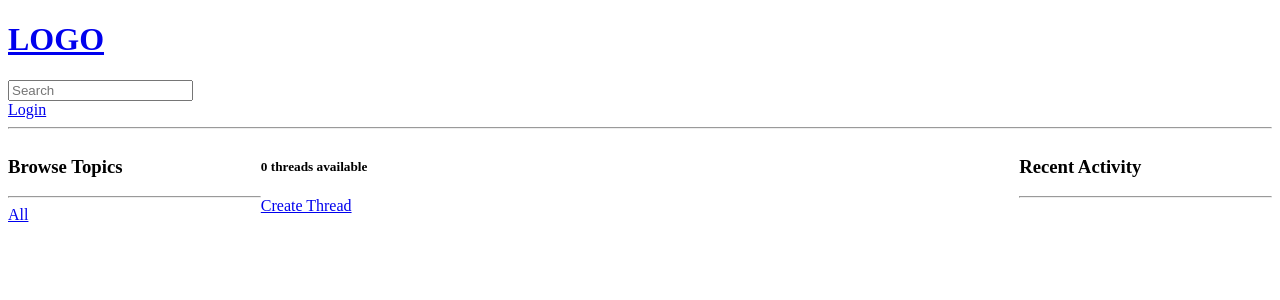
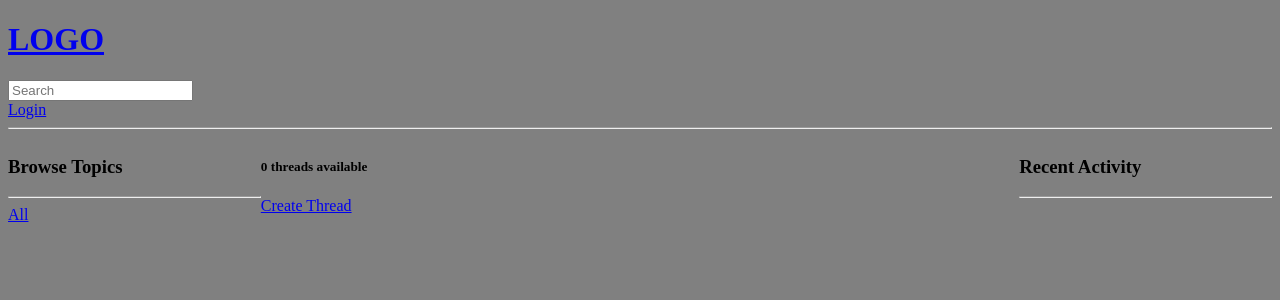
Before and after one commit to JohnnySonTrinh/ebuddies, a Django app: page / in a window 1280 px wide. Shown: the top 300 px of the page. Run offline with Django 5.2, Linux system fonts and the light colour scheme; data that the repository does not hold is empty.

Commit message:
Implement 'load static' grey colo to main.html

```diff
--- /dev/null
+++ b/static/styles/style.css
@@ -0,0 +1,3 @@
+body {
+    background-color: gray;
+}
--- a/templates/main.html
+++ b/templates/main.html
@@ -1,8 +1,10 @@
 <!DOCTYPE html>
+{% load static %}
 <html lang="en">
 <head>
     <meta charset="UTF-8">
     <meta name="viewport" content="width=device-width, initial-scale=1.0">
+    <link rel="stylesheet" href="{% static 'styles/style.css' %}">
     <title>Ebuddies</title>
 </head>
 <body>
```
